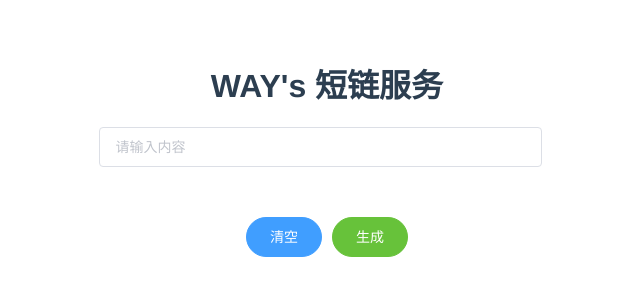
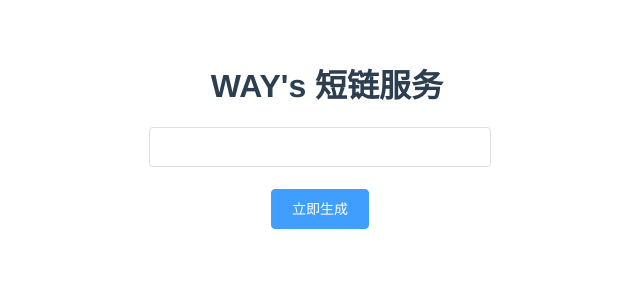
Before and after one commit to iceloX/short-url-web, a Vue app: page / in a window 1280 px wide. Shown: the top 300 px of the page, without its empty margins (313-953 px from the left). Built offline with nearby package versions, Linux system fonts and the light colour scheme.

Commit message:
'发请求到后端'

```diff
--- a/package.json
+++ b/package.json
@@ -8,9 +8,11 @@
     "lint": "vue-cli-service lint"
   },
   "dependencies": {
+    "axios": "^0.23.0",
     "core-js": "^3.6.5",
     "element-ui": "^2.15.6",
-    "vue": "^2.6.11"
+    "vue": "^2.6.11",
+    "vue-axios": "^3.3.7"
   },
   "devDependencies": {
     "@vue/cli-plugin-babel": "~4.5.0",
--- a/src/App.vue
+++ b/src/App.vue
@@ -6,6 +6,7 @@
 
 <script>
 import Main from './components/Main.vue'
+
 
 export default {
   name: 'App',
--- a/src/components/Main.vue
+++ b/src/components/Main.vue
@@ -1,21 +1,67 @@
 <template>
   <div class="hello">
     <h1>WAY's 短链服务</h1>
-    <div class="url-input">
-      <el-input placeholder="请输入内容"></el-input>
-    </div>
-    <div class="buttons">
-      <el-button round type="primary">清空</el-button>
-      <el-button round type="success">生成</el-button>
-    </div>
+    <el-form
+      :model="urlForm"
+      :rules="rule"
+      ref="urlForm"
+      label-width="100px"
+      class="url-input"
+    >
+      <el-form-item prop="url">
+        <el-input v-model="urlForm.url"></el-input>
+      </el-form-item>
+      <el-form-item prop="url">
+        <el-button type="primary" @click.prevent="submit()">立即生成</el-button>
+      </el-form-item>
+    </el-form>
   </div>
 </template>
 
 <script>
+import axios from "axios";
+import mainconst from "../constants/main.constants";
 export default {
   name: "Main",
-  props: {
-    msg: String,
+  data() {
+    //------------------必须以英文与汉字开头的正则------------------//
+    let urlReg = mainconst.URL_REGX;
+    var validateUrl = (rule, value, callback) => {
+      if (!urlReg.test(value)) {
+        callback(new Error("请输入正确的网址"));
+      }
+    };
+    return {
+      urlForm: {
+        url: "",
+      },
+      rule: {
+        url: [
+          { required: true, message: "请输入正确的网址", trigger: "blur" },
+          { validator: validateUrl, trigger: "blur" },
+        ],
+      },
+    };
+  },
+  methods: {
+    submit() {
+      var url = this.urlForm.url;
+      var currentTime = new Date().getTime();
+      axios({
+        method: "post",
+        data: {
+          origin: url,
+          currentTime: currentTime,
+        },
+        url: "http://localhost:18880/url",
+      }).then(function(resp) {
+        console.log(resp.data);
+      });
+    },
+    reset() {
+      // 设置为空
+      this.website = "";
+    },
   },
 };
 </script>
@@ -25,7 +71,7 @@ export default {
 .url-input {
   width: 35%;
   position: relative;
-  left: 32%;
+  left: 28%;
 }
 .buttons {
   margin-top: 50px;
--- /dev/null
+++ b/src/constants/main.constants.js
@@ -0,0 +1,5 @@
+const URL_REGX = /^(((ht|f)tps?):\/\/)?[\w-]+(\.[\w-]+)+([\w.,@?^=%&:/~+#-]*[\w@?^=%&/~+#-])?$/
+
+export default{
+    URL_REGX,
+}
--- a/src/main.js
+++ b/src/main.js
@@ -2,10 +2,15 @@ import Vue from 'vue'
 import App from './App.vue'
 import ElementUI from 'element-ui';
 import 'element-ui/lib/theme-chalk/index.css';
+import axios from 'axios'
+import VueAxios from 'vue-axios'
+
 
 Vue.config.productionTip = false
 Vue.use(ElementUI);
-
+Vue.prototype.$axios = axios
+Vue.use(VueAxios,axios);
+Vue.prototype.$axios = axios
 new Vue({
   render: h => h(App),
 }).$mount('#app')
```
Also changed, not shown: 1 other file (tests, documents, lock files or other folders).
